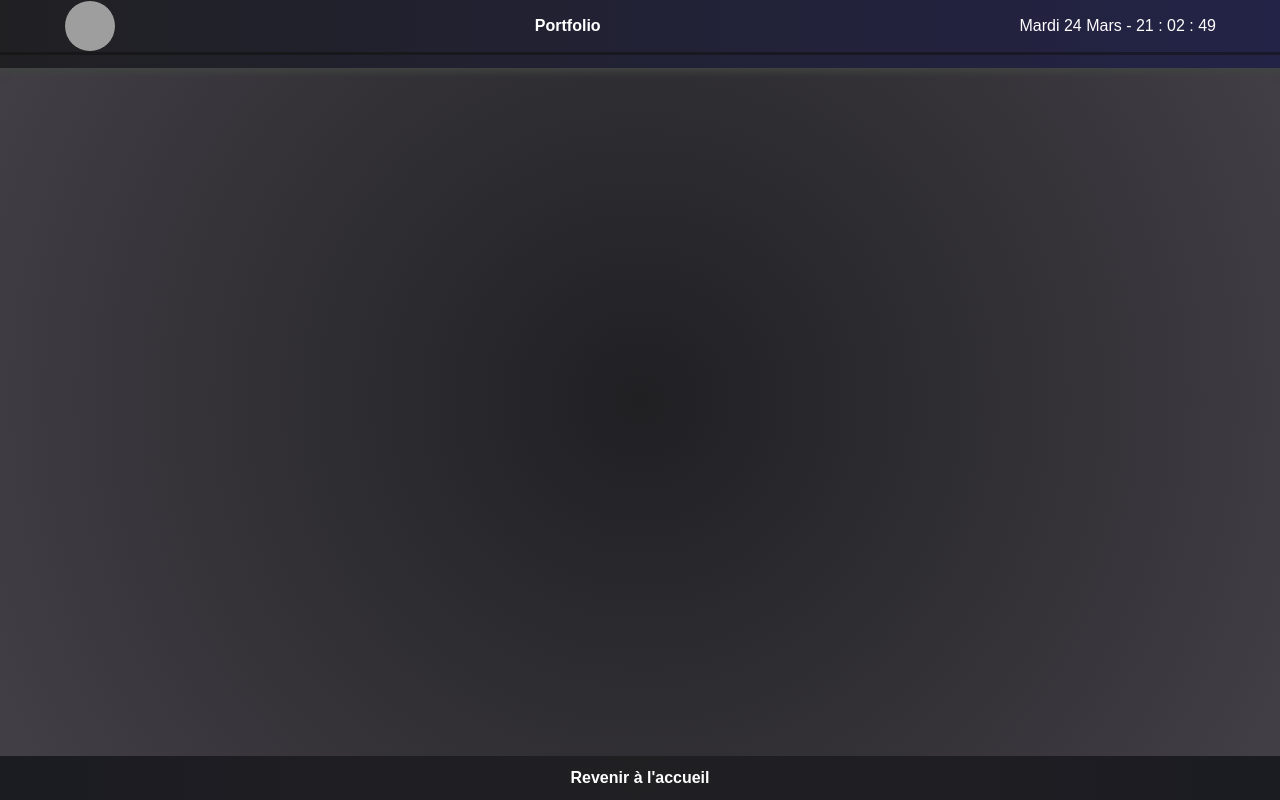
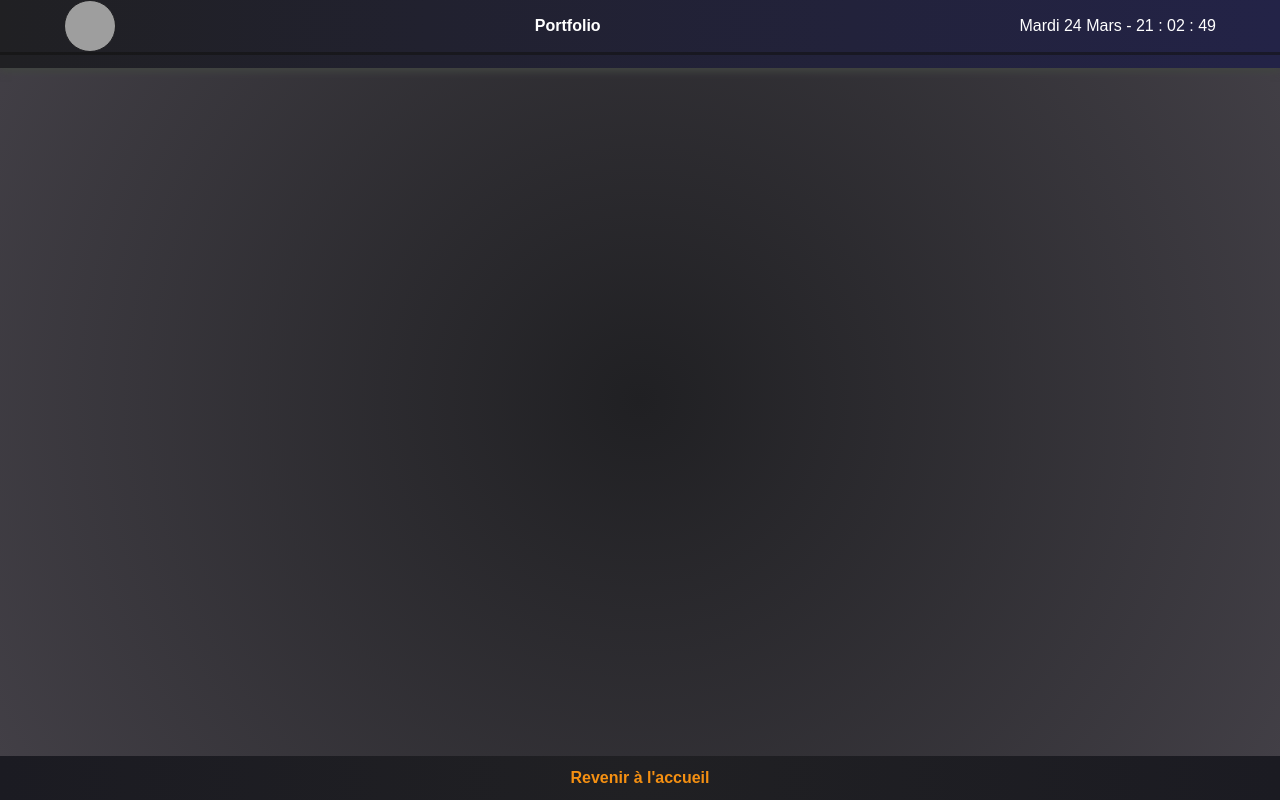
Before and after one commit to XanderTheRat/XanderTheRat.github.io, a plain HTML site: page portfolio.html in a window 1280 px wide. Drawn offline with Linux system fonts and the light colour scheme; grey boxes are pictures that could not be loaded.

Commit message:
Changed link color

```diff
--- a/style/footer.css
+++ b/style/footer.css
@@ -11,5 +11,6 @@
 }
 
 .lienFooter {
+    color : var(--couleur-De-Liens);
     padding: 1%;
 }
```
